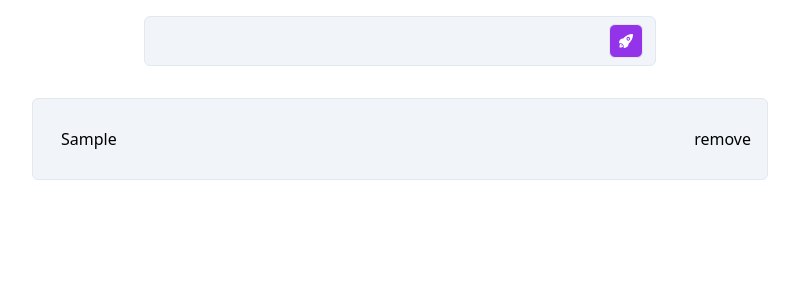
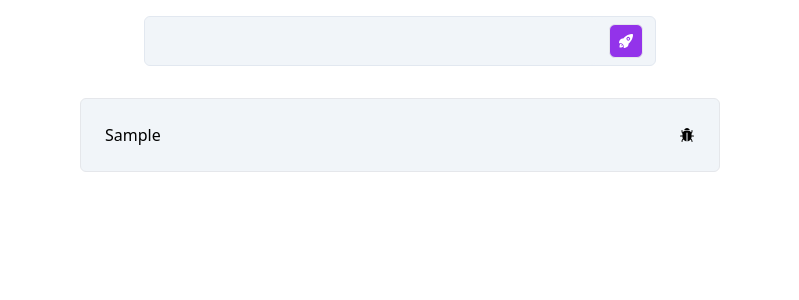
Before and after one commit to taishinaritomi/toys-box, a Next.js app: page /todo in a window 1280 px wide. Both pictures are taken after typing "Sample" into the empty fields and a click on the button 866 px from the left and 41 px from the top of the page. Shown: the top 300 px of the page, without its empty margins (240-1039 px from the left). Built offline with nearby package versions, Linux system fonts and the light colour scheme.

Commit message:
update TaskContent

```diff
--- a/src/views/Todo/Todo.tsx
+++ b/src/views/Todo/Todo.tsx
@@ -3,7 +3,7 @@ import TasksList from "./components/TasksList";
 
 const Todo = () => {
   return (
-    <div className="flex flex-col gap-8 p-4 mx-auto max-w-3xl">
+    <div className="flex flex-col gap-8 p-4 mx-auto max-w-2xl">
       <TaskForm />
       <TasksList />
     </div>
--- a/src/views/Todo/components/TaskContent.tsx
+++ b/src/views/Todo/components/TaskContent.tsx
@@ -1,14 +1,23 @@
-import type { FC } from "react"
+import { Popover, Transition } from "@headlessui/react";
+import dayjs from "dayjs"
+import relativeTime from "dayjs/plugin/relativeTime"
+import type { FC} from "react";
+import { Fragment } from "react"
+import { IoRefresh, IoBug, IoTrash } from "react-icons/io5";
 import TextareaAutoSize from 'react-textarea-autosize';
 import useTasks from "../hooks/useTasks";
 import type { TaskType } from "../states/tasksState";
+import 'dayjs/locale/ja';
+
+dayjs.extend(relativeTime)
+dayjs.locale('ja');
 
 const TaskContent:FC<{task:TaskType}> = ({task}) => {
   const { update, remove } = useTasks();
   return (
-    <div className="flex gap-4 p-4 bg-slate-100 rounded-md border border-slate-200">
+    <div className="flex gap-4 items-center p-4 bg-slate-100 rounded-md border">
       <TextareaAutoSize
-        className="overflow-hidden p-3 w-full bg-slate-100 focus:outline-none resize-none"
+        className="overflow-hidden p-2 w-full bg-slate-100 focus:outline-none resize-none"
         onChange={(e) =>
           update(task.id, {
             text: e.target.value,
@@ -20,8 +29,47 @@ const TaskContent:FC<{task:TaskType}> = ({task}) => {
         }
         defaultValue={task.text}
       />
-      <button onClick={() => remove(task.id)}>remove</button>
+      <TaskMenu task={task} />
     </div>
   )
 }
 export default TaskContent;
+
+const TaskMenu:FC<{task:TaskType}> = ({task}) => {
+  const { remove } = useTasks();
+  return (
+    <Popover className='relative'>
+      {({ open }) => (
+        <>
+          <Popover.Button className='p-2 rounded-md '><IoBug /></Popover.Button>
+          <Transition
+            show={open}
+            as={Fragment}
+            enter="transition duration-100 ease-out"
+            enterFrom="transform scale-95 opacity-0"
+            enterTo="transform scale-100 opacity-100"
+            leave="transition duration-75 ease-out"
+            leaveFrom="transform scale-100 opacity-100"
+            leaveTo="transform scale-95 opacity-0"
+          >
+            <Popover.Panel static className='absolute top-0 right-full -translate-x-3'>
+                <div className="p-2 w-52 bg-slate-100 rounded-md border border-slate-200 shadow-md s:w-48">
+                  <button
+                    onClick={() => remove(task.id)}
+                    className="flex gap-2 items-center py-2 px-3 w-full font-bold text-red-400 hover:text-red-500 hover:bg-red-100 rounded-md transition-colors"
+                  >
+                    <IoTrash />
+                    <p>削除</p>
+                  </button>
+                  <div className="flex gap-2 items-center py-2 px-3 w-full text-slate-600">
+                    <IoRefresh />
+                    <p>{dayjs(task.updateAt).fromNow()}に更新</p>
+                  </div>
+                </div>
+            </Popover.Panel>
+          </Transition>
+        </>
+      )}
+    </Popover>
+  )
+}
```
